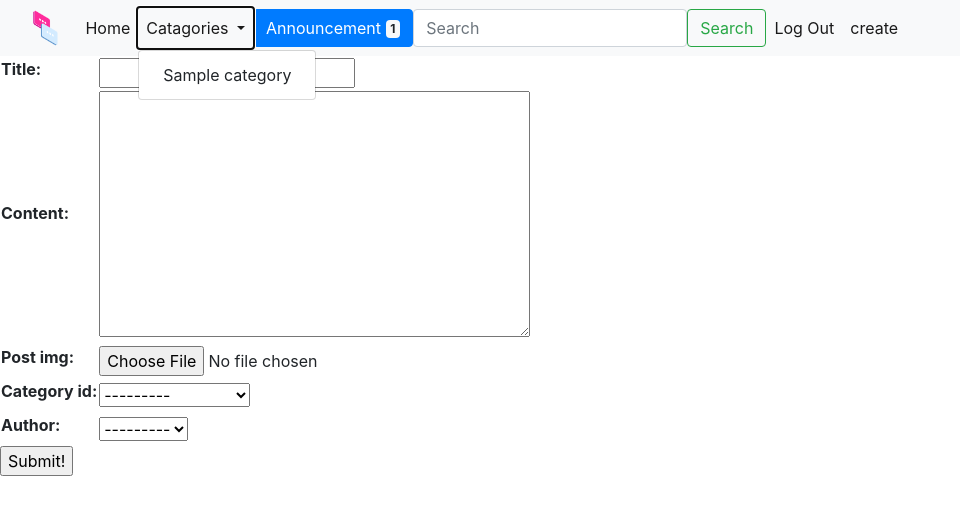
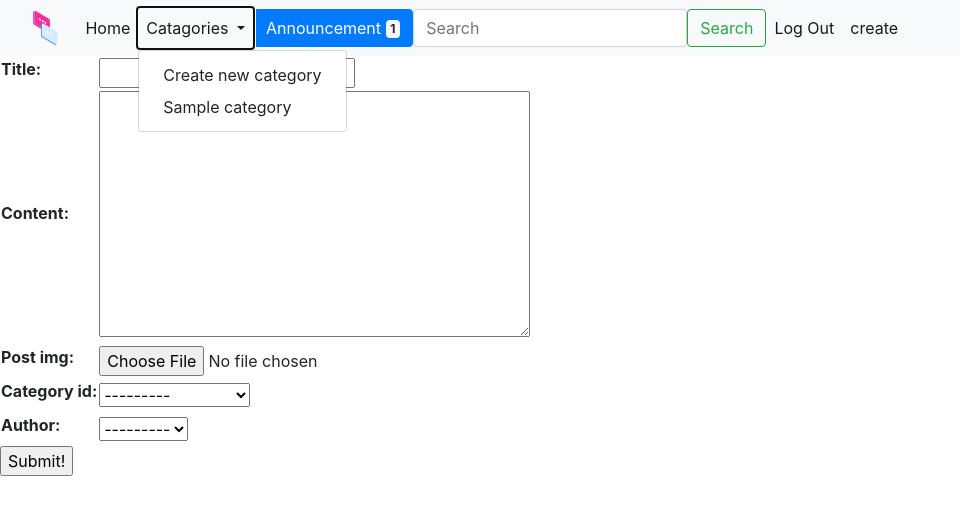
Before and after one commit to Bushra-Mulla/blogy, a Django app: page /post/create/ in a window 1280 px wide, after a click on "Catagories". Shown: the top 515 px of the page, without its empty margins (0-960 px from the left). Run offline with Django 3.2, Linux system fonts and the light colour scheme; a user stored in the database is signed in; tables that the repository leaves empty hold one stand-in row (values such as "Sample post"); some libraries are stand-ins or nearby versions.

Commit message:
edit base html

```diff
--- a/blog/templates/base.html
+++ b/blog/templates/base.html
@@ -44,7 +44,9 @@
                 Catagories
               </a>
               <ul class="dropdown-menu" aria-labelledby="navbarDropdown">
-                <!-- <li><a class="dropdown-item" href="/category/create/">Create new category</a></li> -->
+                {% if user.is_staff %}
+                <li><a class="dropdown-item" href="/category/create/">Create new category</a></li>
+                {% endif %}
                 {%for object in categorys_list %}
                 <li><a class="dropdown-item" href="{% url 'blog-category_view' object %}">{{object}}</a></li>
                 {%endfor%}
```
